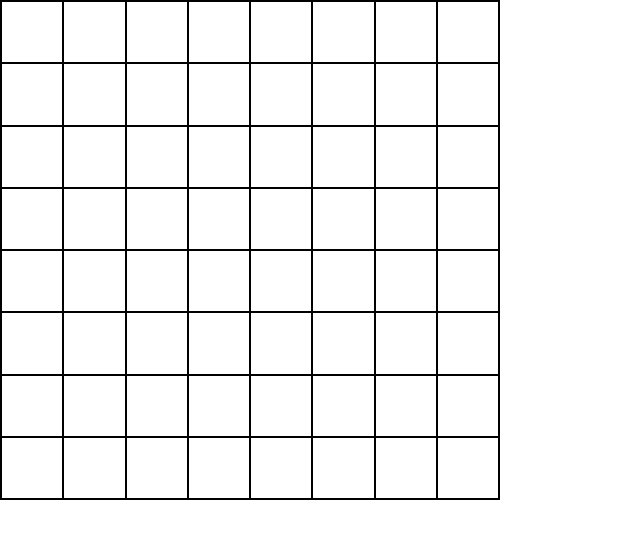
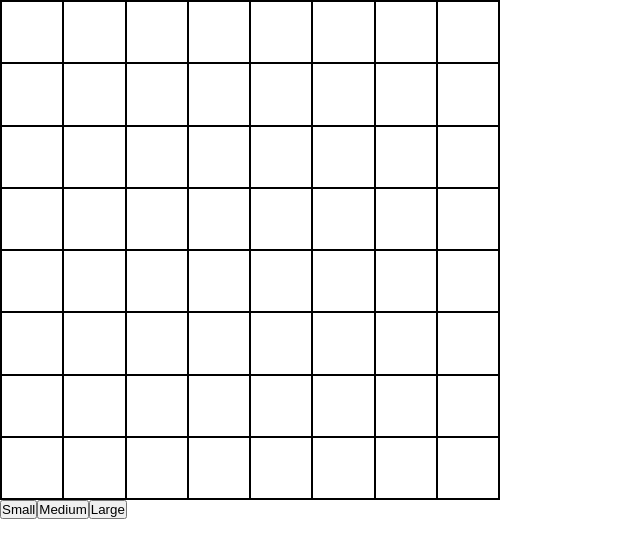
Before and after one commit to jayptl23/etch-a-sketch, a plain HTML site: page index.html in a window 1280 px wide. Shown: the whole page, without its empty margins (0-640 px from the left). Drawn offline with Linux system fonts and the light colour scheme.

Commit message:
create components dynamically

```diff
--- a/index.html
+++ b/index.html
@@ -8,7 +8,6 @@
 		<title>Etch-A-Sketch</title>
 	</head>
 	<body>
-		<section class="canvas"></section>
 		<script src="index.js"></script>
 	</body>
 </html>
--- a/index.js
+++ b/index.js
@@ -1,20 +1,55 @@
 const displayController = (function () {
-	const canvas = document.querySelector('.canvas')
+	function setup() {
+		const body = document.querySelector('body')
 
-	function setup() {
-		canvas.classList.add('small')
+		const container = document.createElement('div')
+		container.setAttribute('class', 'container')
+		body.appendChild(container)
+
+		const canvas = generateCanvas()
+		const controls = generateControls()
+		container.append(canvas, controls)
+
 		generateGrid()
 	}
 
+	function generateCanvas() {
+		const canvas = document.createElement('section')
+		canvas.classList.add('canvas', 'small')
+		return canvas
+	}
+
 	function generateGrid() {
+		const canvas = document.querySelector('.canvas')
 		for (let i = 0; i < 8; i++) {
 			for (let j = 0; j < 8; j++) {
-				// make a new tile and append to canvas
 				const tile = document.createElement('div')
-				tile.style.border = '1px solid black'
+				tile.setAttribute('class', 'tile')
 				canvas.appendChild(tile)
 			}
 		}
+	}
+
+	function generateControls() {
+		const controls = document.createElement('section')
+		controls.setAttribute('class', 'controls')
+		controls.appendChild(generateCanvasSizing())
+		return controls
+	}
+
+	function generateCanvasSizing() {
+		const container = document.createElement('article')
+		container.setAttribute('class', 'sizing')
+
+		const small = document.createElement('button')
+		small.textContent = 'Small'
+		const medium = document.createElement('button')
+		medium.textContent = 'Medium'
+		const large = document.createElement('button')
+		large.textContent = 'Large'
+		container.append(small, medium, large)
+
+		return container
 	}
 
 	return {
--- a/style.css
+++ b/style.css
@@ -10,6 +10,10 @@
 	border: 1px solid black;
 }
 
+.tile {
+	border: 1px solid black;
+}
+
 .small {
 	display: grid;
 	grid-template-columns: repeat(8, 1fr);
```
